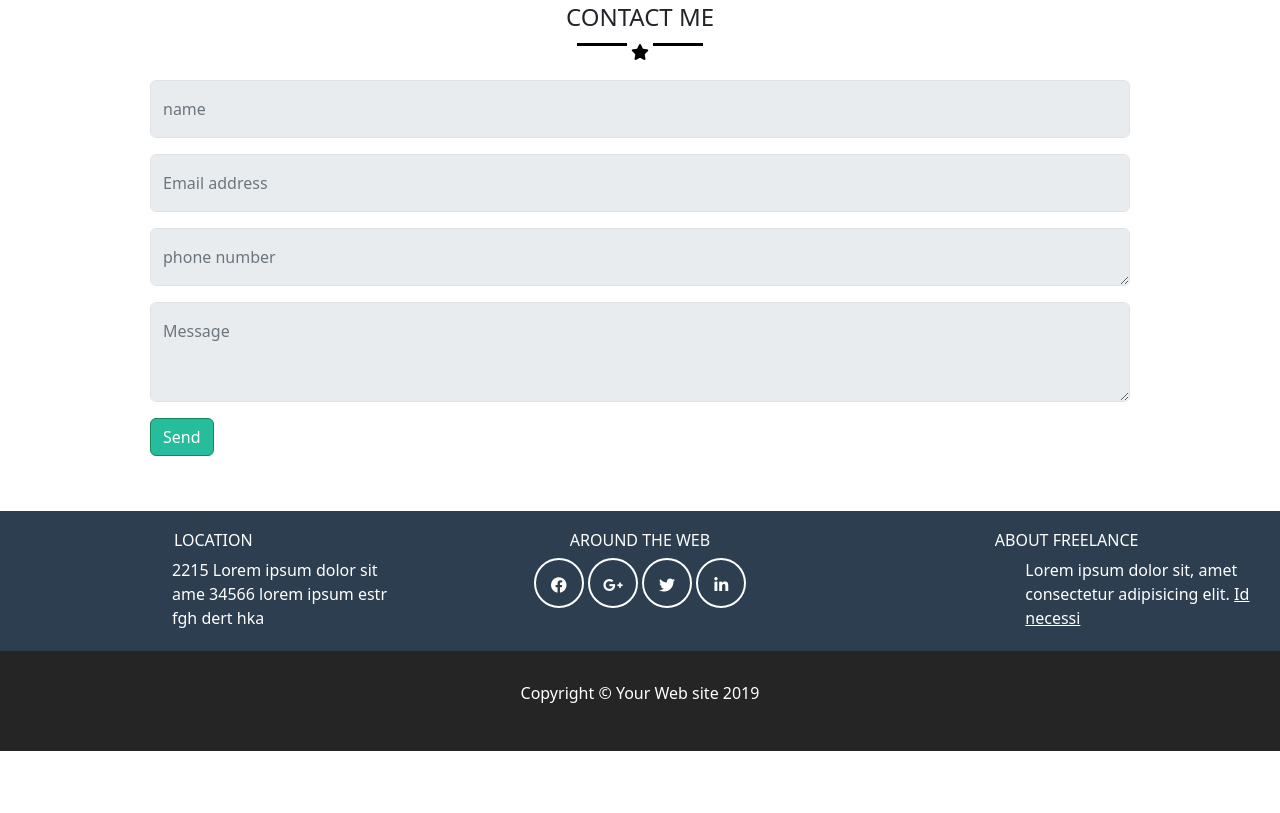
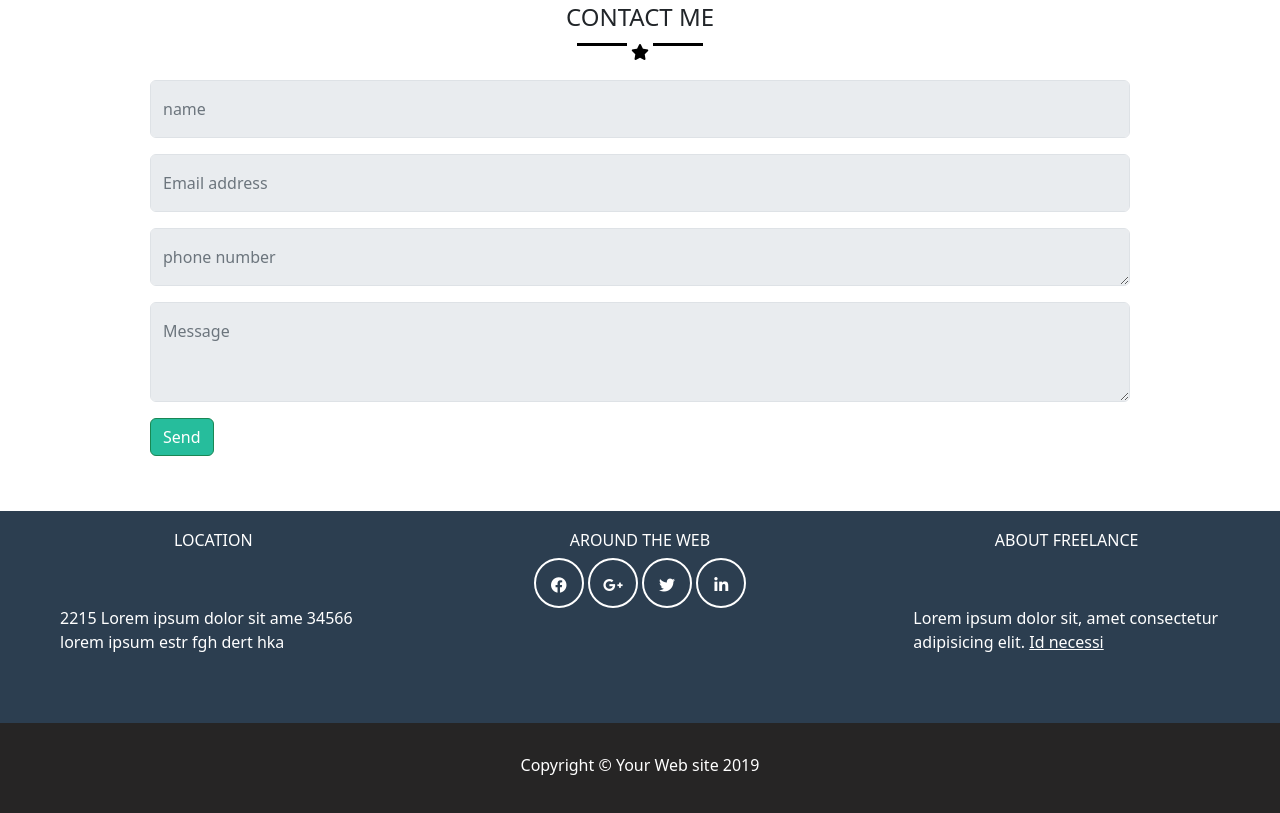
Before and after one commit to gbldmn/html-css-bootstrap-freelancer, a plain HTML site: page index.html in a window 1280 px wide. Shown: the part 1372-2185 px from the top of the page. Before the commit the page ends 2123 px from the top, so only its background shows below. Drawn offline with nearby package versions, Linux system fonts and the light colour scheme.

Commit message:
modifica sezione cinque

```diff
--- a/file.css/style.css
+++ b/file.css/style.css
@@ -133,5 +133,5 @@ i {
     height: 100px;
 }
 .pul p {
-    margin-left: 160px;
+    padding: 3rem;
 }
```
